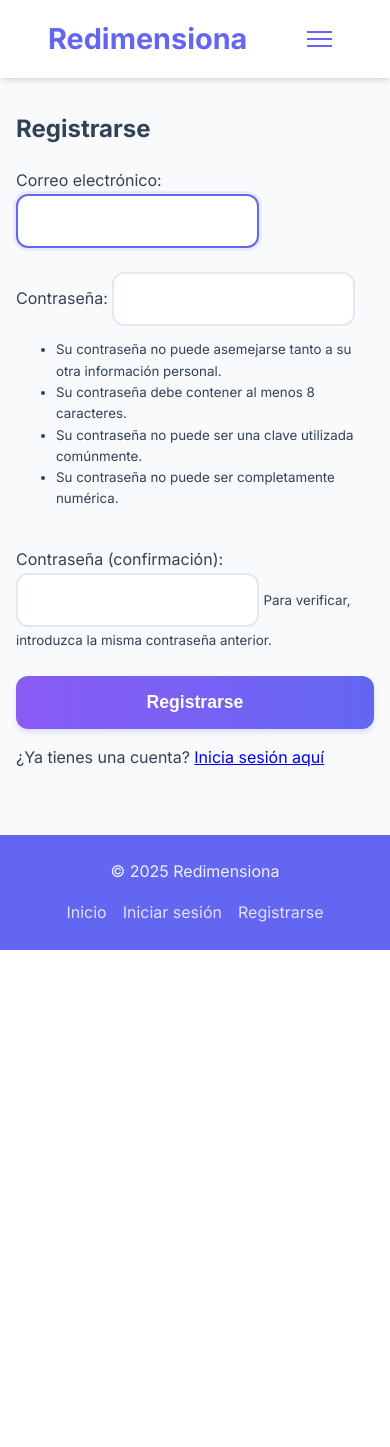
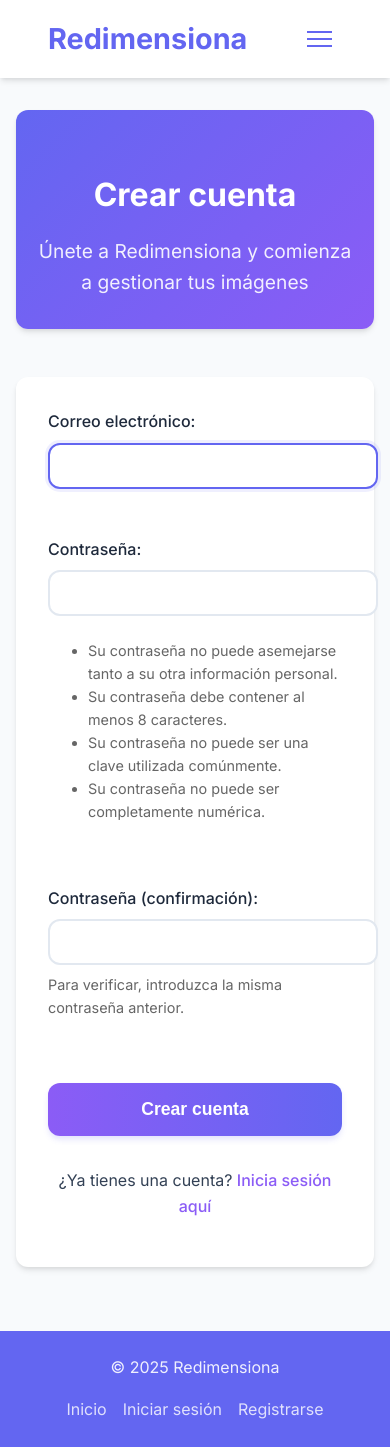
Before and after one commit to Jaolmos/redimensiona-django, a Django app: page /users/register/ in a window 390 px wide. Before the commit the page ends 950 px from the top, so only its background shows below. Run offline with Django 5.2, Linux system fonts and the light colour scheme; parts of the project's set-up code (start-up, migrations or seed data) failed here and were passed over.

Commit message:
Styles: Mejora estilos de formularios de login y registro con diseño moderno y responsivo

```diff
--- a/apps/users/templates/users/register.html
+++ b/apps/users/templates/users/register.html
@@ -3,28 +3,32 @@
 {% block title %}Registro - Redimensiona{% endblock %}
 
 {% block content %}
-<h2>Registrarse</h2>
+<div class="hero text-center mt-2 mb-2">
+    <h2>Crear cuenta</h2>
+    <p class="subtitle">Únete a Redimensiona y comienza a gestionar tus imágenes</p>
+</div>
 
+<div class="upload-section">
     {% if messages %}
-<div>
+    <div class="messages">
         {% for message in messages %}
-    <div>
+        <div class="message {% if message.tags %}message-{{ message.tags }}{% endif %}">
             {{ message }}
         </div>
         {% endfor %}
     </div>
     {% endif %}
 
-<form method="post">
+    <form method="post" class="login-form">
         {% csrf_token %}
 
         {% for field in form %}
-    <div>
+        <div class="form-group">
             {{ field.label_tag }}
             {{ field }}
 
             {% if field.errors %}
-        <div>
+            <div class="error">
                 {% for error in field.errors %}
                 <span>{{ error }}</span>
                 {% endfor %}
@@ -32,13 +36,16 @@
             {% endif %}
 
             {% if field.help_text %}
-        <small>{{ field.help_text }}</small>
+            <small class="help-text">{{ field.help_text }}</small>
             {% endif %}
         </div>
         {% endfor %}
 
-    <button type="submit">Registrarse</button>
+        <button type="submit">Crear cuenta</button>
     </form>
 
-<p>¿Ya tienes una cuenta? <a href="{% url 'users:login' %}">Inicia sesión aquí</a></p>
+    <div class="text-center mt-2">
+        <p>¿Ya tienes una cuenta? <a href="{% url 'users:login' %}" class="accent-link">Inicia sesión aquí</a></p>
+    </div>
+</div>
 {% endblock %}
--- a/static/css/styles.css
+++ b/static/css/styles.css
@@ -559,3 +559,75 @@ button[type="submit"]:hover {
         max-width: none;
     }
 }
+
+/* Estilos para enlaces con acento */
+.accent-link {
+    color: var(--accent-color);
+    text-decoration: none;
+    font-weight: 500;
+    transition: all 0.3s ease;
+}
+
+.accent-link:hover {
+    color: var(--primary-color);
+    text-decoration: underline;
+}
+
+/* Estilos para el formulario de login */
+.login-form {
+    max-width: 400px;
+    margin: 0 auto;
+}
+
+.login-form .form-group {
+    margin-bottom: 1.5rem;
+}
+
+.login-form input[type="text"],
+.login-form input[type="password"],
+.login-form input[type="email"] {
+    width: 100%;
+    padding: 0.75rem 1rem;
+    border: 2px solid #E2E8F0;
+    border-radius: var(--border-radius);
+    font-size: 1rem;
+    transition: all 0.3s ease;
+}
+
+.login-form input:focus {
+    border-color: var(--primary-color);
+    outline: none;
+    box-shadow: 0 0 0 3px rgba(99, 102, 241, 0.1);
+}
+
+.login-form button[type="submit"] {
+    width: 100%;
+    margin-top: 1rem;
+}
+
+/* Estilos para el input de archivo */
+.form-group input[type="file"] {
+    width: 100%;
+    padding: 0.5rem;
+    background-color: white;
+    border: 1px solid #E2E8F0;
+    border-radius: var(--border-radius);
+    font-size: 1rem;
+    color: var(--text-color);
+}
+
+.form-group input[type="file"]::file-selector-button {
+    padding: 0.5rem 1rem;
+    margin-right: 1rem;
+    border: none;
+    border-radius: var(--border-radius);
+    background: linear-gradient(to right, var(--accent-color), var(--primary-color));
+    color: white;
+    font-weight: 500;
+    cursor: pointer;
+    transition: all 0.3s ease;
+}
+
+.form-group input[type="file"]::file-selector-button:hover {
+    background: linear-gradient(to right, var(--primary-color), var(--accent-color));
+}
```
Also changed, not shown: apps/users/templates/users/login.html (+15 -8 lines). Lines whose indentation alone changed are shown as unchanged.
